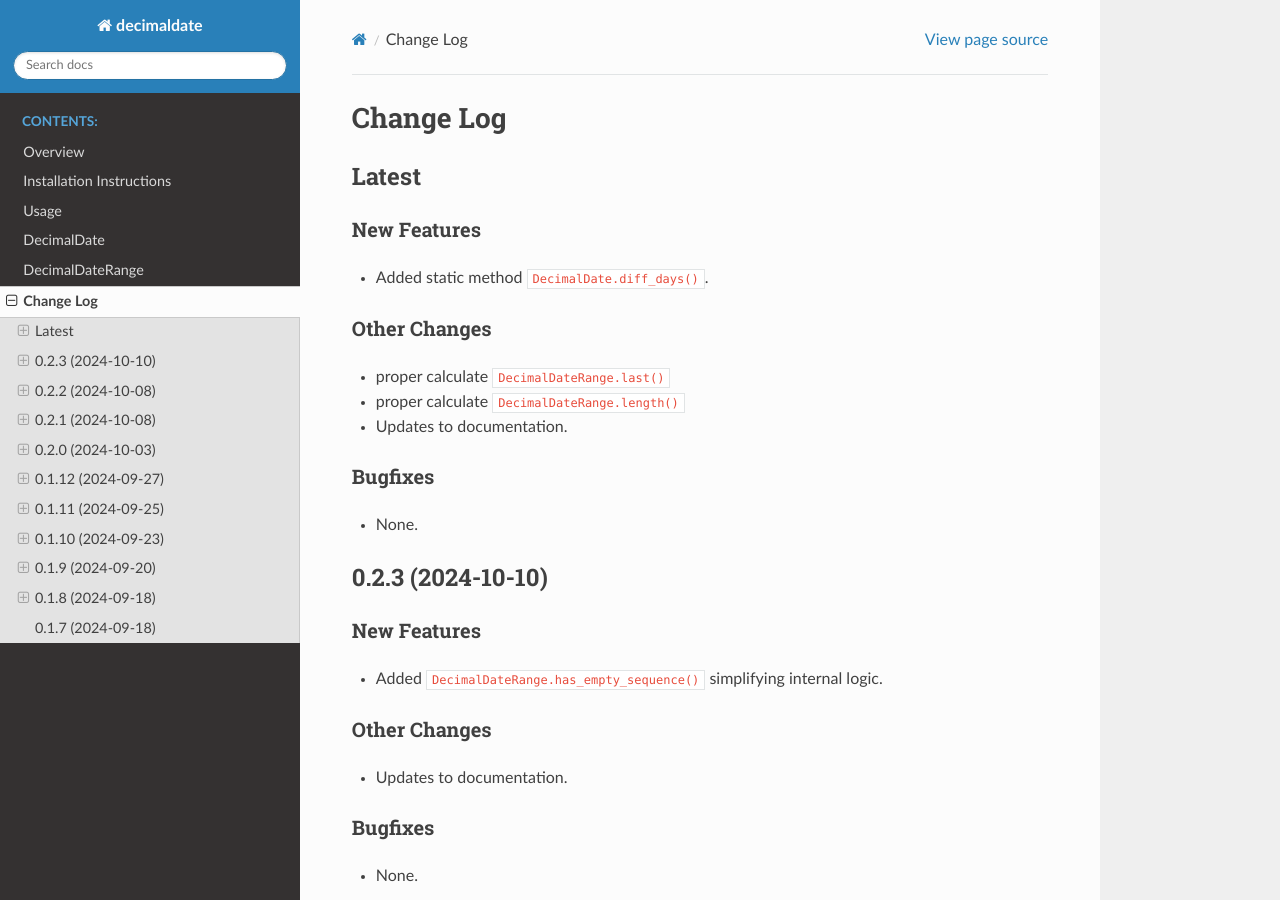
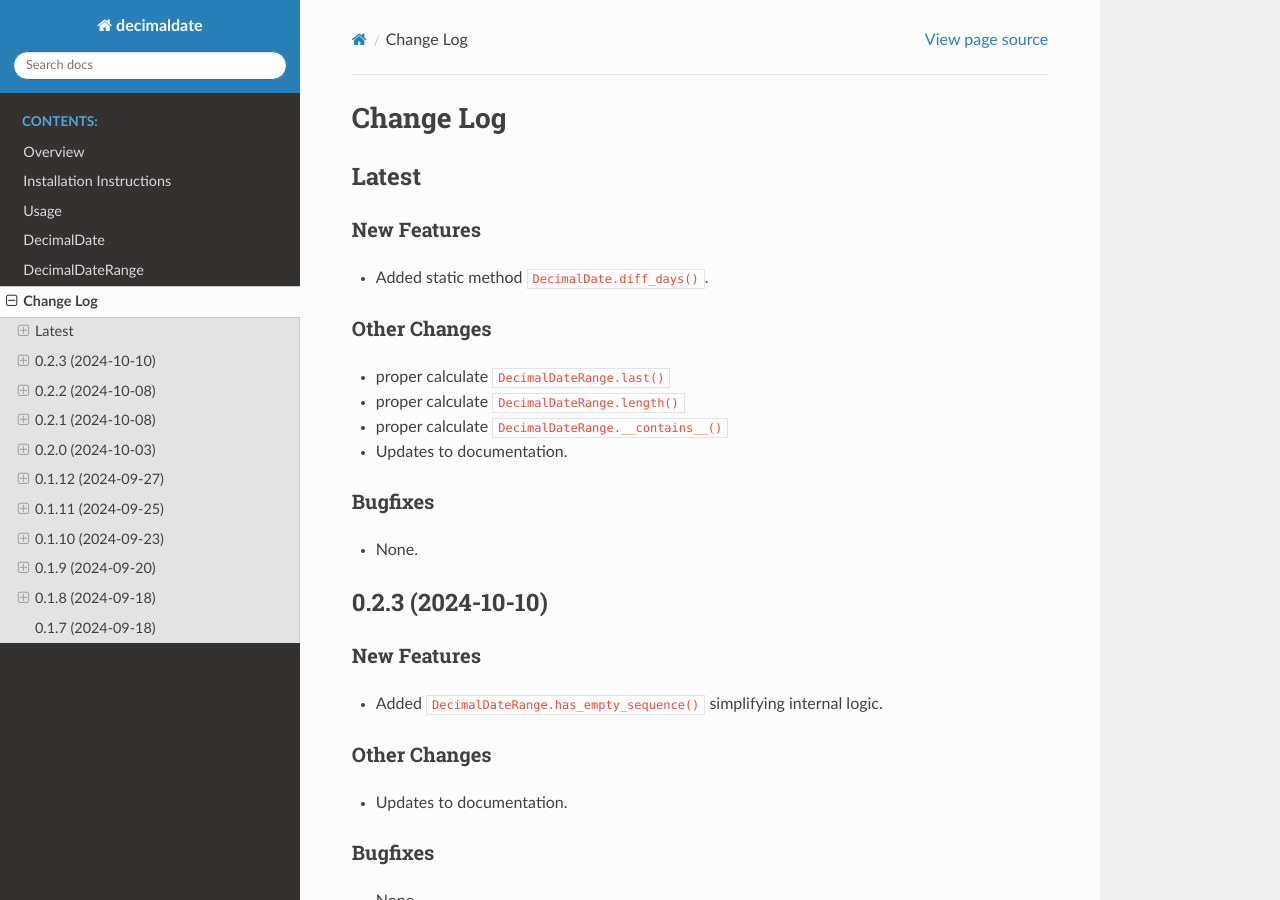
Before and after one commit to TorbenJakobsen/decimaldate, a Sphinx documentation site: the page built from docs/source/changelog.rst, in a window 1280 px wide and 900 px high. Built offline with Sphinx 7.4.7 and the Read the Docs theme 3.1.0, drawn with Linux system fonts in a browser that asks for light colours.

Commit message:
update documentation

```diff
--- a/docs/source/changelog.rst
+++ b/docs/source/changelog.rst
@@ -16,6 +16,7 @@ Other Changes
 
 * proper calculate ``DecimalDateRange.last()``
 * proper calculate ``DecimalDateRange.length()``
+* proper calculate ``DecimalDateRange.__contains__()``
 * Updates to documentation.
 
 Bugfixes
```
